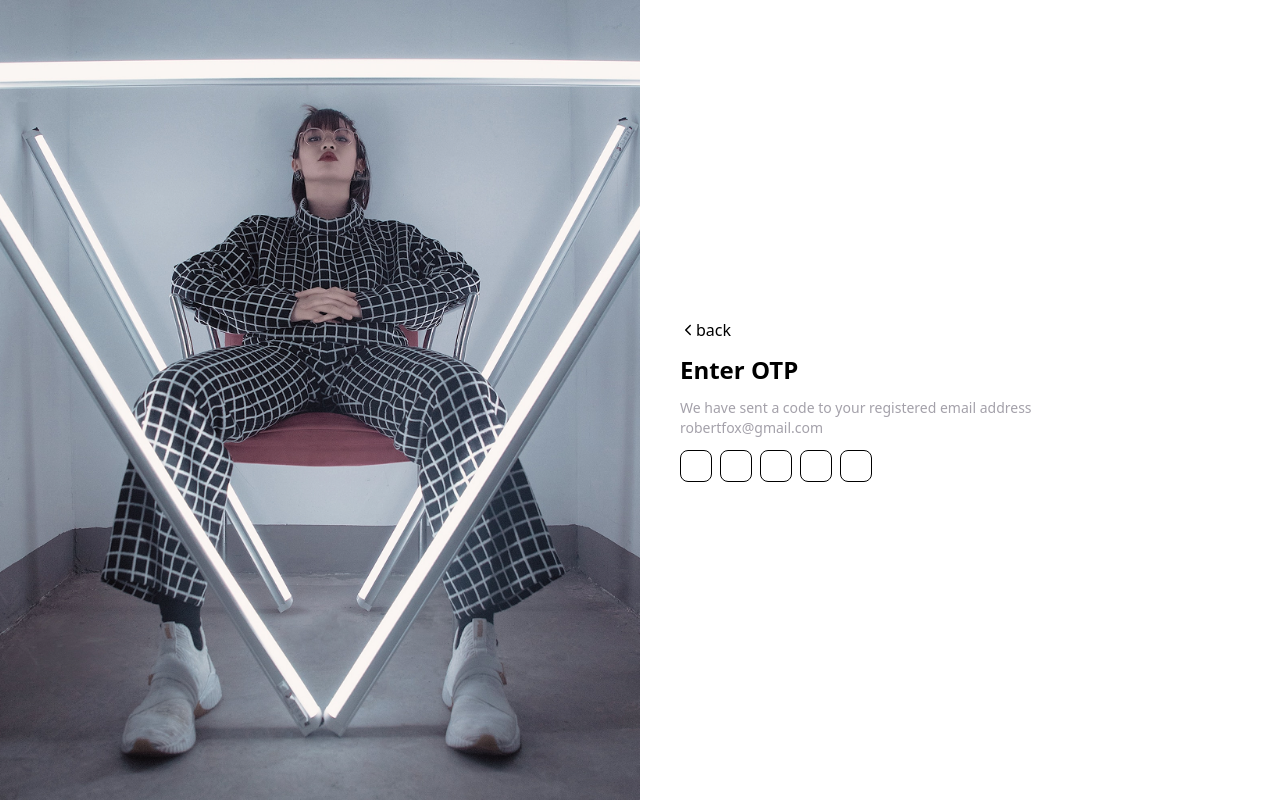
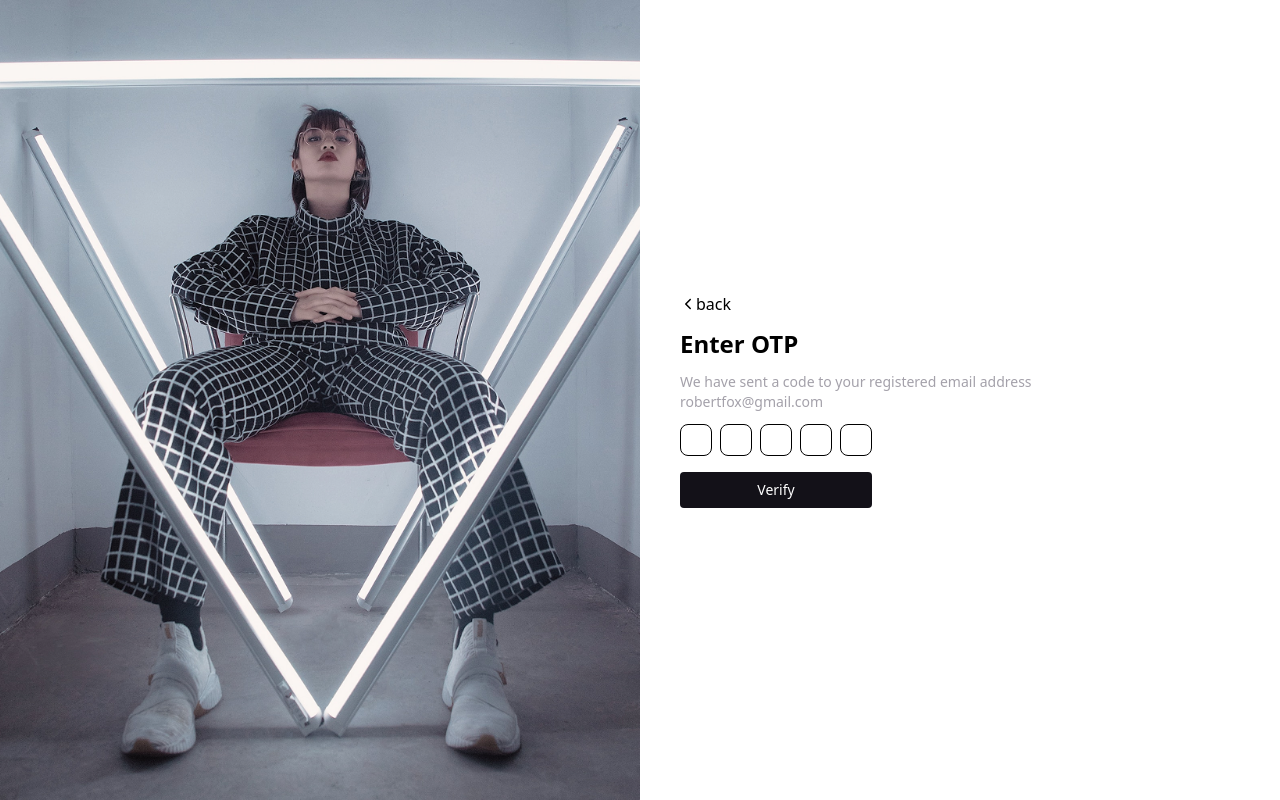
Before and after one commit to iadedayo01/Ecommerce, a React (Vite) app: page /otp in a window 1280 px wide. Built offline with nearby package versions, Linux system fonts and the light colour scheme.

Commit message:
Completed the otp modal to reset password

```diff
--- a/src/PAGES/OTP.tsx
+++ b/src/PAGES/OTP.tsx
@@ -1,12 +1,20 @@
 // import React from 'react'
 
+import { useState } from "react";
 import OtpComponent from "../components/OTP/OtpComponent";
+import OtpModal from "../components/OTP/OtpModal";
 
 const OTP = () => {
+  const [openModal, setOpenModal] = useState<boolean>(false);
+
   return (
-    <div className=" h-screen w-full">
-      <OtpComponent />
-    </div>
+    <>
+      <div className=" h-screen w-full">
+        <OtpComponent setOpenModal={setOpenModal} />
+      </div>
+
+      {openModal && <OtpModal setOpenModal={setOpenModal}/>}
+    </>
   );
 };
 
--- a/src/components/OTP/OtpComponent.tsx
+++ b/src/components/OTP/OtpComponent.tsx
@@ -2,8 +2,13 @@
 import { Link } from "react-router-dom";
 import IM from "../../assets/OTPImg.png";
 import { IoIosArrowBack } from "react-icons/io";
+import Button from "../../Shared/Button";
 
-const OtpComponent = () => {
+interface ModalProps {
+  setOpenModal: React.Dispatch<React.SetStateAction<boolean>>;
+}
+
+const OtpComponent = ({ setOpenModal }: ModalProps) => {
   return (
     <div className="h-full w-full flex">
       <div className=" h-screen w-full basis-1/2">
@@ -23,7 +28,7 @@ const OtpComponent = () => {
           We have sent a code to your registered email address
           robertfox@gmail.com
         </h1>
-        <form className="flex flex-col">
+        <form className="flex space-y-4 flex-col">
           <div className="flex gap-2">
             <input
               type="text"
@@ -46,6 +51,14 @@ const OtpComponent = () => {
               className="border text-center size-8 rounded-lg"
             />
           </div>
+          <Button
+            text="Verify"
+            BG="bg-[#131118]"
+            textColor="text-white"
+            borderRadius="rounded-sm"
+            padding="py-2 px-4"
+            onclick={() => setOpenModal(true)}
+          />
         </form>
       </div>
     </div>
--- a/src/components/OTP/OtpModal.tsx
+++ b/src/components/OTP/OtpModal.tsx
@@ -1,9 +1,32 @@
-// import React from 'react'
+import { GoCheckCircleFill } from "react-icons/go";
+import Button from "../../Shared/Button";
 
-const OtpModal = () => {
-  return (
-    <div>OtpModal</div>
-  )
+interface ModalProps {
+  setOpenModal: React.Dispatch<React.SetStateAction<boolean>>;
 }
 
-export default OtpModal
+const OtpModal = ({ setOpenModal }: ModalProps) => {
+  return (
+    <div
+      className=" fixed top-0 left-0 bg-[#344054B2] inset-0 bg-opacity-40 flex justify-center items-center h-screen "
+      style={{ backdropFilter: "blur(2.06999969482422px)" }}
+    >
+      <div className="bg-white flex space-y-4 justify-center px-5 items-center flex-col size-71">
+        <GoCheckCircleFill className="text-4xl" />
+        <h1 className=" font-bold">Password Changed Successfully</h1>
+        <h1 className="text-xs">Your password has been updated successfully</h1>
+        <Button
+          text="Verify"
+          BG="bg-[#131118]"
+          textColor="text-white"
+          borderRadius="rounded-sm"
+          padding="py-2 px-4"
+          width="w-full"
+          onclick={() => setOpenModal(false)}
+        />
+      </div>
+    </div>
+  );
+};
+
+export default OtpModal;
```
